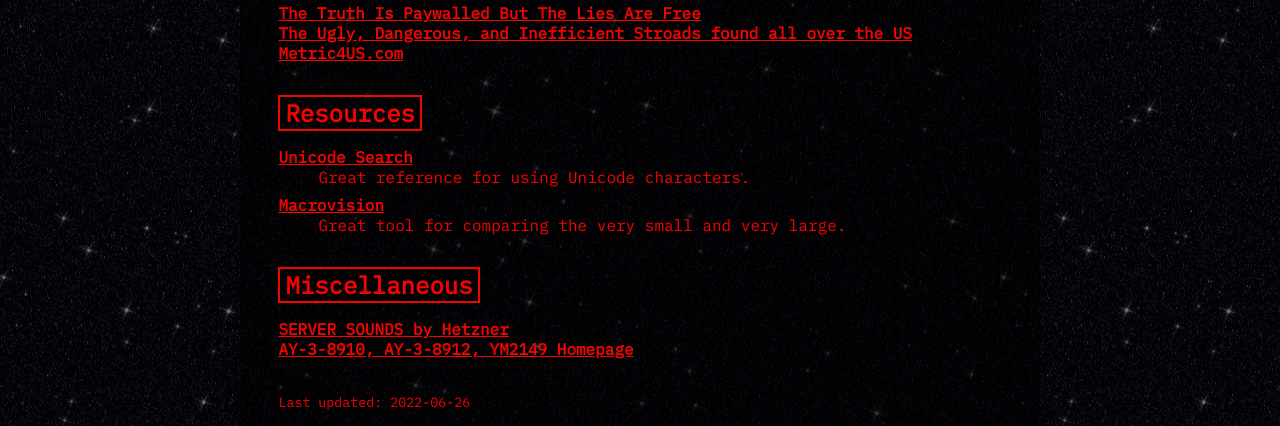
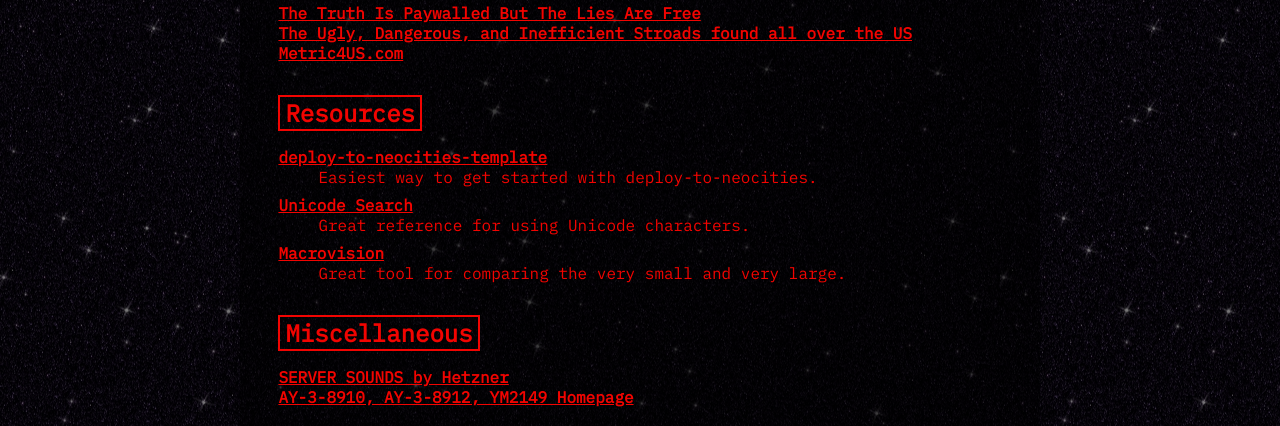
Before and after one commit to Yuril125/website, a plain HTML site: page public/links.html in a window 1280 px wide. Shown: the part 966-1392 px from the top of the page. Drawn offline with nearby package versions, Linux system fonts and the light colour scheme.

Commit message:
Updated links.html

```diff
--- a/public/links.html
+++ b/public/links.html
@@ -62,6 +62,8 @@
 
       <h2>Resources</h2>
       <dl>
+        <dt><a href="https://github.com/M1ssM0ss/deploy-to-neocities-template">deploy-to-neocities-template</a></dt>
+          <dd>Easiest way to get started with deploy-to-neocities.</dd>
         <dt><a href="http://xahlee.info/comp/unicode_index.html">Unicode Search</a></dt>
           <dd>Great reference for using Unicode characters.</dd>
         <dt><a href="https://macrovision.crux.sexy/">Macrovision</a></dt>
```
